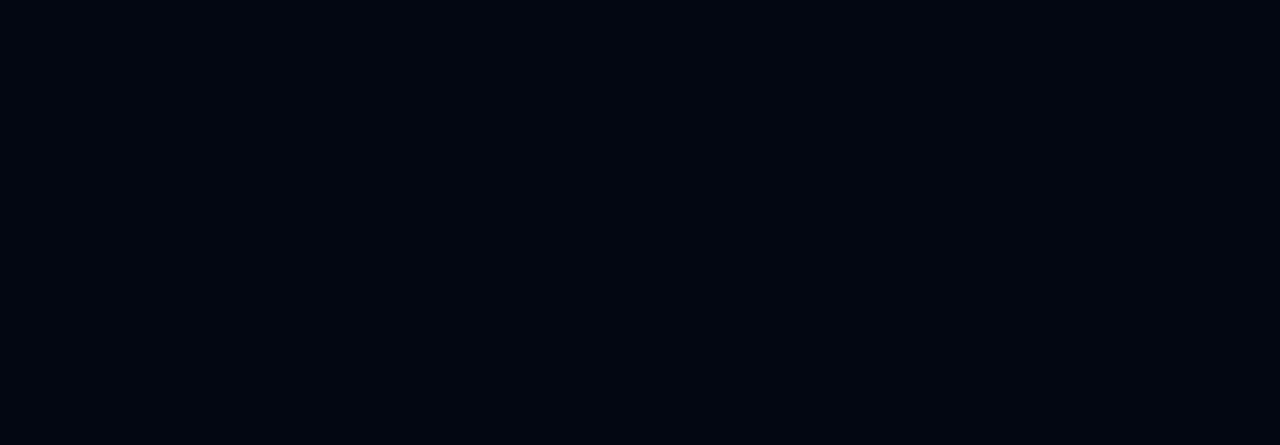
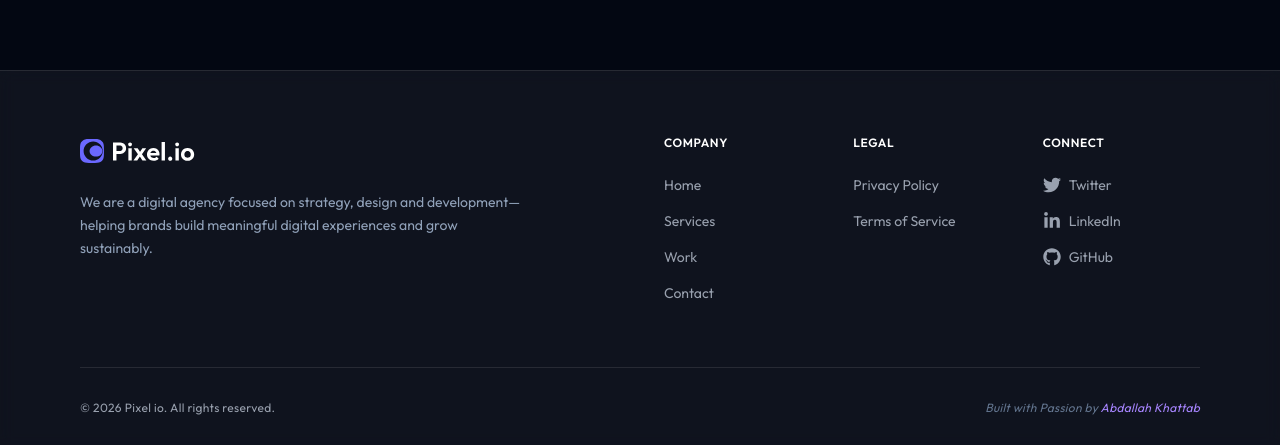
Before and after one commit to AbdallahKhattab11/Pixel.io, a React (Vite) app: page / in a window 1280 px wide. Shown: the part 3384-3829 px from the top of the page. Before the commit the page ends 3454 px from the top, so only its background shows below. Built offline with nearby package versions, Linux system fonts and the light colour scheme.

Commit message:
feat: implement Footer component  with best practices

```diff
--- a/src/App.jsx
+++ b/src/App.jsx
@@ -6,6 +6,8 @@
 import Pricing from "./components/Pricing";
 import FAQ from "./components/FAQ";
 import Banner from "./components/Banner";
+import Footer from "./components/Footer";
+
 const App = () => {
   return (
     <main className="App w-full h-screen relative">
@@ -17,6 +19,7 @@
       <Pricing />
       <FAQ />
       <Banner />
+      <Footer />
     </main>
   );
 };
--- /dev/null
+++ b/src/components/Footer.jsx
@@ -0,0 +1,126 @@
+import logo from "../assets/images/logo.svg";
+import { FaTwitter, FaLinkedinIn, FaGithub } from "react-icons/fa";
+
+const Footer = () => {
+  const currentYear = new Date().getFullYear();
+
+  const footerLinks = {
+    company: [
+      { name: "Home", href: "#" },
+      { name: "Services", href: "#" },
+      { name: "Work", href: "#" },
+      { name: "Contact", href: "#" },
+    ],
+    legal: [
+      { name: "Privacy Policy", href: "#" },
+      { name: "Terms of Service", href: "#" },
+    ],
+    socials: [
+      {
+        name: "Twitter",
+        href: "#",
+        icon: <FaTwitter />,
+      },
+      {
+        name: "LinkedIn",
+        href: "#",
+        icon: <FaLinkedinIn />,
+      },
+      {
+        name: "GitHub",
+        href: "#",
+        icon: <FaGithub />,
+      },
+    ],
+  };
+
+  return (
+    <footer className="bg-white/5 border-t border-white/10 pt-16 text-gray-400 backdrop-blur-sm">
+      <div className="container">
+        {/* Upper Section */}
+        <div className="grid grid-cols-1 md:grid-cols-12 gap-12 pb-16 border-b border-white/10">
+          {/* Brand & Description */}
+          <div className="md:col-span-5 lg:col-span-6">
+            <img alt="logo" className="h-8 mb-6 brightness-110" src={logo} />
+            <p className="max-w-md text-sm leading-relaxed text-slate-400">
+              We are a digital agency focused on strategy, design and
+              development—helping brands build meaningful digital experiences
+              and grow sustainably.
+            </p>
+          </div>
+
+          {/* Navigation Links */}
+          <div className="md:col-span-7 lg:col-span-6 grid grid-cols-2 sm:grid-cols-3 gap-8">
+            <div>
+              <h3 className="font-semibold text-white mb-6 uppercase tracking-wider text-xs">
+                Company
+              </h3>
+              <ul className="space-y-4 text-sm">
+                {footerLinks.company.map((link) => (
+                  <li key={link.name}>
+                    <a
+                      href={link.href}
+                      className="hover:text-white transition-colors duration-200"
+                    >
+                      {link.name}
+                    </a>
+                  </li>
+                ))}
+              </ul>
+            </div>
+
+            <div>
+              <h3 className="font-semibold text-white mb-6 uppercase tracking-wider text-xs">
+                Legal
+              </h3>
+              <ul className="space-y-4 text-sm">
+                {footerLinks.legal.map((link) => (
+                  <li key={link.name}>
+                    <a
+                      href={link.href}
+                      className="hover:text-white transition-colors duration-200"
+                    >
+                      {link.name}
+                    </a>
+                  </li>
+                ))}
+              </ul>
+            </div>
+
+            <div>
+              <h3 className="font-semibold text-white mb-6 uppercase tracking-wider text-xs">
+                Connect
+              </h3>
+              <ul className="flex flex-col gap-4 text-sm">
+                {footerLinks.socials.map((social) => (
+                  <li key={social.name}>
+                    <a
+                      href={social.href}
+                      target="_blank"
+                      rel="noopener noreferrer"
+                      className="flex items-center gap-2 hover:text-white transition-colors duration-200"
+                    >
+                      <span className="text-lg">{social.icon}</span>
+                      {social.name}
+                    </a>
+                  </li>
+                ))}
+              </ul>
+            </div>
+          </div>
+        </div>
+
+        {/* Bottom Section */}
+        <div className="py-8 flex flex-col sm:flex-row justify-between items-center gap-4 text-xs tracking-wide">
+          <p>© {currentYear} Pixel io. All rights reserved.</p>
+          <p className="text-slate-500 italic">
+            Built with Passion by{" "}
+            <span className="text-violet-400">Abdallah Khattab</span>
+          </p>
+        </div>
+      </div>
+    </footer>
+  );
+};
+
+export default Footer;
```
